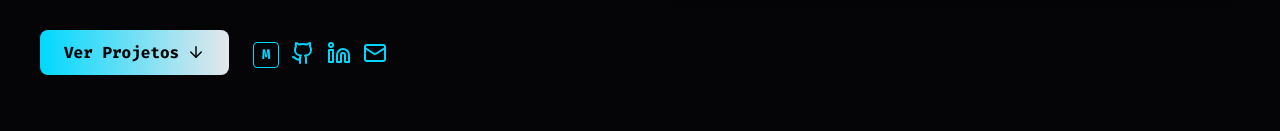
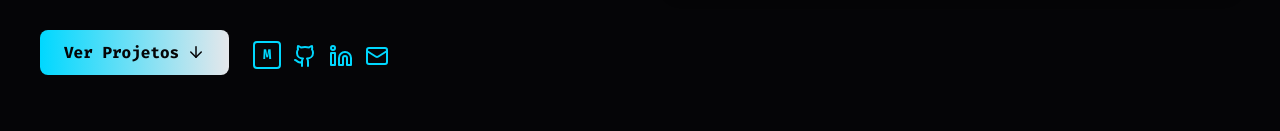
Before and after one commit to karimoreira/meu-portifolio, a React (Vite) app: page / in a window 1280 px wide. Shown: the part 597-728 px from the top of the page. Built offline with nearby package versions, Linux system fonts and the light colour scheme.

Commit message:
feat: alinhamento jornal

```diff
--- a/src/index.css
+++ b/src/index.css
@@ -489,7 +489,7 @@ ul {
   display: flex;
   align-items: center;
   gap: 24px;
-  margin-top: 6px;
+  margin-top: 12px;
 }
 
 .social-links--spaced {
@@ -514,10 +514,11 @@ ul {
   width: 24px;
   height: 24px;
   border-radius: 4px;
-  border: 1px solid currentColor;
+  border: 2px solid currentColor;
   font-size: 14px;
   font-weight: 700;
   line-height: 1;
+  transform: translateY(-3px);
 }
 
 .hover-gray { color: var(--color-muted); }
```
